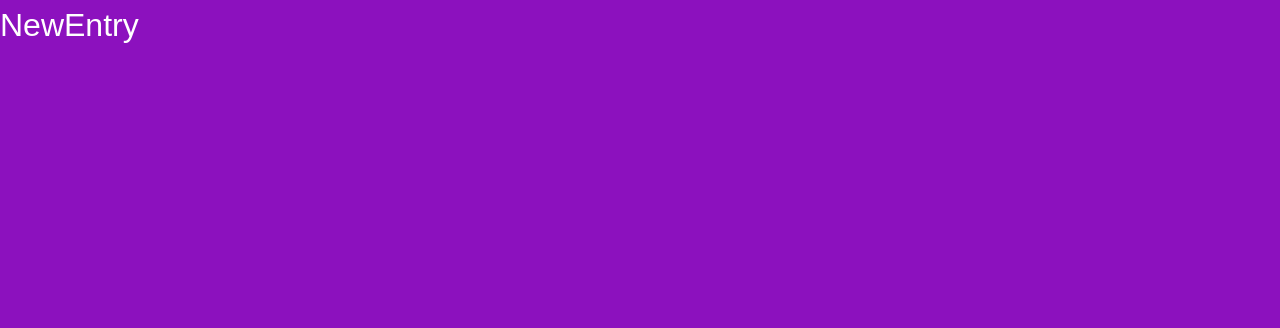
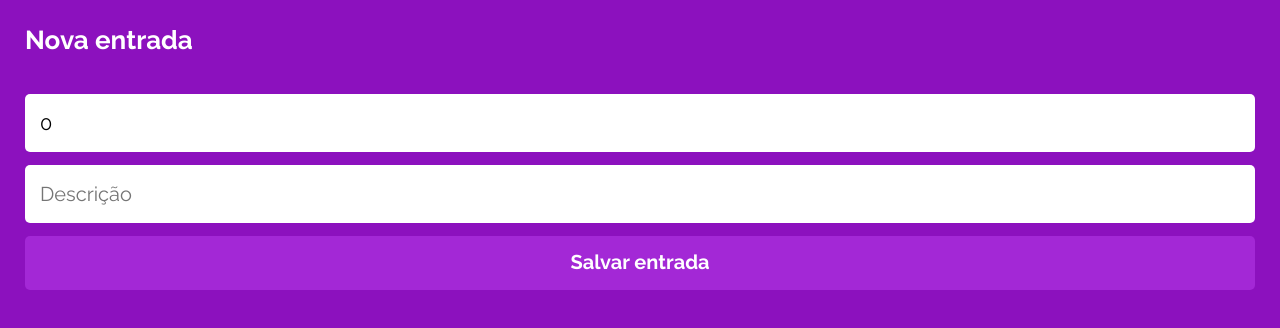
Before and after one commit to weslenmendes/mywallet-client, a React (Create React App) app: page /wallet/new-entry in a window 1280 px wide. Shown: the top 328 px of the page. Built offline with nearby package versions, Linux system fonts and the light colour scheme; a web font is replaced by a local one.

Commit message:
feat: implemented add new entry page, plus required services and components

```diff
--- a/src/components/Board/index.js
+++ b/src/components/Board/index.js
@@ -1,21 +1,39 @@
 import styled from "styled-components";
 
 const Board = (props) => {
-  return <BoardStyled>{props.children}</BoardStyled>;
+  return (
+    <BoardStyled result={props.balance}>
+      {props.children}
+      {props.balance && (
+        <section>
+          <h3>SALDO</h3>
+          <p>
+            {props.balance.toLocaleString("pt-br", {
+              minimumFractionDigits: 2,
+            })}
+          </p>
+        </section>
+      )}
+    </BoardStyled>
+  );
 };
 
 const BoardStyled = styled.main`
   margin-top: 22px;
-  padding: 23px 11px 10px 12px;
+  padding: 15px 11px 10px 12px;
   background-color: var(--text);
   border-radius: 5px;
   box-sizing: border-box;
+  max-height: calc(100vh - 248px);
+  overflow-y: auto;
+  position: relative;
 
   width: 100%;
   flex: 1;
 
   display: flex;
-  justify-content: center;
+  flex-direction: column;
+  justify-content: ${({ result }) => (result ? "space-between" : "center")};
   align-items: center;
 
   p {
@@ -25,6 +43,39 @@ const BoardStyled = styled.main`
     text-align: center;
     width: 180px;
   }
+
+  section {
+    height: 45px;
+    width: 100%;
+    background-color: #fff;
+
+    display: flex;
+    justify-content: space-between;
+    align-items: center;
+
+    position: sticky;
+    bottom: 0px;
+    left: 15px;
+    right: 15px;
+
+    h3 {
+      font-family: "Raleway";
+      font-weight: 700;
+      font-size: 17px;
+      line-height: 20px;
+      color: #000;
+    }
+
+    p {
+      font-family: "Raleway";
+      font-weight: 400;
+      font-size: 17px;
+      line-height: 20px;
+      text-align: right;
+
+      color: ${({ result }) => (result > 0 ? "#03ac00" : "#C70000")};
+    }
+  }
 `;
 
 export { Board };
--- a/src/components/Input/index.js
+++ b/src/components/Input/index.js
@@ -22,6 +22,10 @@ const InputStyled = styled.input`
     user-select: none;
     background: red;
   }
+
+  input:placeholder {
+    color: #000000 !important;
+  }
 `;
 
 export { Input };
--- /dev/null
+++ b/src/components/ItemList/index.js
@@ -0,0 +1,116 @@
+import styled from "styled-components";
+import { useNavigate } from "react-router-dom";
+
+import { deleteEntry } from "./../../services/api.js";
+
+const ItemList = (props) => {
+  const navigate = useNavigate();
+
+  const handleDelete = (id) => {
+    const confirm = window.confirm("Você quer deletar esse item?");
+
+    if (confirm && props.token) {
+      deleteEntry(props.token, id)
+        .then((res) => {
+          if (res.status === 200) navigate(0);
+        })
+        .catch((e) => {
+          console.log(e.response.data);
+        });
+    }
+  };
+
+  const handleUpdate = (id) => {};
+
+  return (
+    <ItemListStyled>
+      {props.data.map((item, i) => {
+        let { _id, date, amount, description, type } = item;
+
+        return (
+          <ItemStyled key={i} onClick={() => handleUpdate(_id)}>
+            <DateStyled>{date}</DateStyled>
+            <DescriptionStyled>{description}</DescriptionStyled>
+            <div>
+              <AmountStyled type={type}>
+                {amount.toLocaleString("pt-br", { minimumFractionDigits: 2 })}
+              </AmountStyled>
+              <DeleteButtonStyled onClick={() => handleDelete(_id)}>
+                X
+              </DeleteButtonStyled>
+            </div>
+          </ItemStyled>
+        );
+      })}
+    </ItemListStyled>
+  );
+};
+
+const ItemListStyled = styled.ul`
+  align-self: start;
+
+  display: flex;
+  flex-direction: column;
+  width: 100%;
+
+  color: #000;
+`;
+const ItemStyled = styled.li`
+  display: flex;
+  width: 100%;
+  align-items: center;
+  justify-content: space-between;
+  margin-bottom: 23px;
+
+  cursor: pointer;
+`;
+
+const DateStyled = styled.span`
+  font-family: "Raleway";
+  font-weight: 400;
+  font-size: 16px;
+  line-height: 19px;
+
+  color: #c6c6c6;
+`;
+const DescriptionStyled = styled.span`
+  font-family: "Raleway";
+  font-weight: 400;
+  font-size: 16px;
+  line-height: 19px;
+
+  padding-left: 7px;
+  overflow: hidden;
+  width: 110px;
+  word-break: keep-all;
+  text-overflow: ellipsis;
+
+  color: #000000;
+`;
+
+const AmountStyled = styled.span`
+  font-family: "Raleway";
+  font-weight: 400;
+  font-size: 16px;
+  line-height: 19px;
+  text-align: right;
+  justify-self: end;
+
+  color: ${({ type }) => (type === "in" ? "#03AC00" : "#c70000")};
+`;
+
+const DeleteButtonStyled = styled.button`
+  font-family: "Raleway";
+  font-weight: 400;
+  font-size: 16px;
+  line-height: 19px;
+  margin-left: 7px;
+  margin-right: 1px;
+  justify-self: end;
+  padding: 15px;
+
+  color: #c6c6c6;
+  background: transparent;
+`;
+
+export { ItemList };
--- a/src/pages/Home/index.js
+++ b/src/pages/Home/index.js
@@ -17,10 +17,12 @@ import { Separator } from "./../../components/Separator";
 import { getData } from "./../../services/api";
 
 import AuthContext from "./../../contexts/AuthContext";
+import { ItemList } from "../../components/ItemList";
 
 const Home = (props) => {
   const { auth } = useContext(AuthContext);
   const [data, setData] = useState([]);
+  const [balance, setBalance] = useState(0);
   const navigate = useNavigate();
 
   useEffect(() => {
@@ -29,11 +31,20 @@ const Home = (props) => {
         .then((res) => {
           if (res.status === 200) {
             setData(res.data);
+            setBalance(calculateBalance(res.data));
           }
         })
         .catch((e) => console.log(e.response.data));
     }
   }, [auth]);
+
+  const calculateBalance = (data) => {
+    return data.reduce((acc, prev) => {
+      if (prev.type === "in") return acc + prev.amount;
+
+      return acc - prev.amount;
+    }, 0);
+  };
 
   return (
     <Container justifyContent="start">
@@ -43,11 +54,13 @@ const Home = (props) => {
           <LogoutIcon />
         </button>
       </Box>
-      <Board>
+      <Board balance={balance}>
         {data.length === 0 ? (
           <p>Não há registros de entrada ou saída</p>
         ) : (
-          data.map((d, i) => <p key={i}>{d}</p>)
+          <>
+            <ItemList data={data} token={auth.token} />
+          </>
         )}
       </Board>
       <Box bgButtonColor="#A328D6">
--- a/src/pages/NewEntry/index.js
+++ b/src/pages/NewEntry/index.js
@@ -1,5 +1,85 @@
+import { useState, useContext } from "react";
+import { useNavigate } from "react-router-dom";
+
+import { Container } from "./../../components/Container";
+import { Box } from "./../../components/Box";
+import { Input } from "./../../components/Input";
+import { Button } from "./../../components/Button";
+import { Separator } from "./../../components/Separator";
+
+import AuthContext from "./../../contexts/AuthContext";
+
+import { addEntry } from "./../../services/api.js";
+
+const initialState = {
+  amount: 0,
+  description: "",
+  type: "in",
+};
+
 const NewEntry = (props) => {
-  return <h1>NewEntry</h1>;
+  const [form, setForm] = useState(initialState);
+  const [loading, setLoading] = useState(false);
+  const { auth } = useContext(AuthContext);
+  const navigate = useNavigate();
+
+  const handleChange = (e) => {
+    const value = e.target.value;
+    setForm({ ...form, [e.target.name]: value });
+  };
+
+  const handleSubmit = (e) => {
+    e.preventDefault();
+    setLoading(true);
+
+    const data = { ...form, amount: parseFloat(form.amount) };
+
+    if (auth) {
+      addEntry(auth.token, data)
+        .then((res) => {
+          setLoading(false);
+          console.log(res.status);
+          if (res.status === 200) {
+            navigate("/wallet");
+          }
+        })
+        .catch((e) => {
+          setLoading(false);
+          console.log(e.response.data);
+        });
+    }
+  };
+
+  return (
+    <Container justifyContent="start">
+      <Box>
+        <h2>Nova entrada</h2>
+        <button></button>
+      </Box>
+      <Separator width="100%" height="25px" />
+      <form onSubmit={handleSubmit} autoComplete="off">
+        <Input
+          type="number"
+          name="amount"
+          onChange={handleChange}
+          value={form.amount}
+          placeholder="Valor"
+          disabled={loading}
+          required
+        />
+        <Input
+          type="text"
+          name="description"
+          onChange={handleChange}
+          value={form.description}
+          placeholder="Descrição"
+          disabled={loading}
+          required
+        />
+        <Button isLoading={loading}>Salvar entrada</Button>
+      </form>
+    </Container>
+  );
 };
 
 export { NewEntry };
--- a/src/services/api.js
+++ b/src/services/api.js
@@ -29,3 +29,26 @@ export async function getData(token) {
     console.error(e.response.data);
   }
 }
+
+export async function addEntry(token, data) {
+  try {
+    return await axios.post(
+      `${BASE_URL}/transactions`,
+      data,
+      createConfig(token)
+    );
+  } catch (e) {
+    console.error(e.response.data);
+  }
+}
+
+export async function deleteEntry(token, id) {
+  try {
+    return await axios.delete(
+      `${BASE_URL}/transactions/${id}`,
+      createConfig(token)
+    );
+  } catch (e) {
+    console.error(e.response.data);
+  }
+}
```
